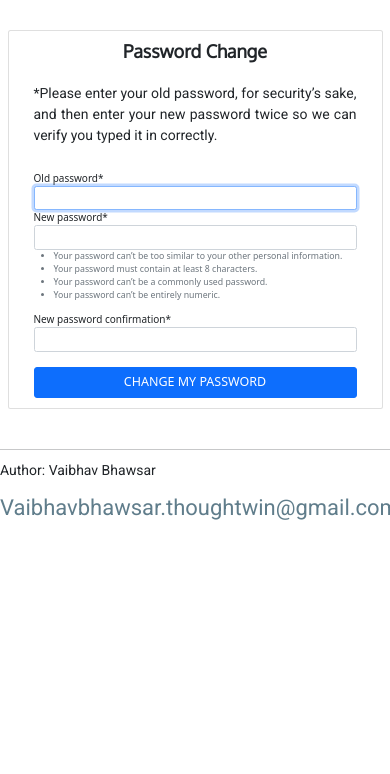
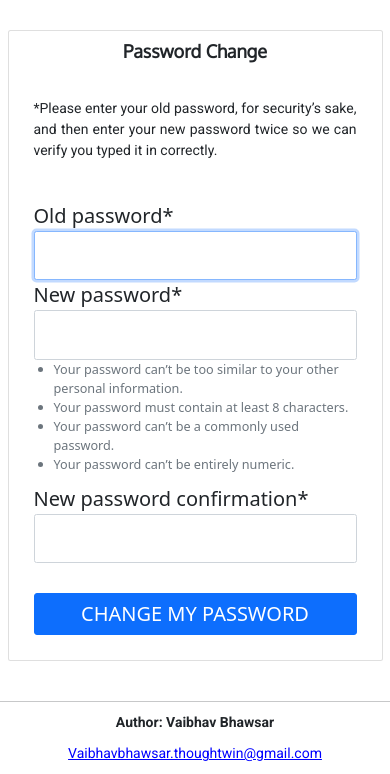
Before and after one commit to vaibhavbhwsr/mysite, a Django app: page /password_change/ in a window 390 px wide; the page is wider, and only the part inside the window is pictured. Shown: the part 84-858 px from the top of that part. Before the commit the page ends 604 px from the top of that part, so only its background shows below. Run offline with Django 3.2, Linux system fonts and the light colour scheme; the visitor is signed in with stand-in values (Sample User, id 1); some libraries are stand-ins or nearby versions; some web fonts are replaced.

Commit message:
Modified for css first time

```diff
--- a/mysite/mysite/apps/registration/static/css/style.css
+++ b/mysite/mysite/apps/registration/static/css/style.css
@@ -1,3 +1,64 @@
 .navigationBtn{
   margin-top: 1rem !important;
 }
+
+footer p {
+  display: inline;
+  font-weight: bold;
+}
+
+footer p a {
+  font-size: 1em;
+  float: right;
+  color: blue;
+  text-decoration: underline;
+}
+
+footer p a:hover {
+    color: blue;
+}
+
+.menu-item {
+    line-height: 1;
+}
+
+.card-body {
+    font-size: 1.5rem;
+}
+
+.form-control {
+    font-size: 1.5rem;
+}
+
+@media screen and (max-width:619px)
+{
+  footer p {
+    display: grid;
+    text-align: center;
+  }
+
+  .card-body {
+    font-size: 2em;
+  }
+
+  .text-muted {
+    font-size: 1.5vh;
+  }
+
+  .form-control {
+    line-height: 2;
+  }
+
+  .page-button {
+    display: grid;
+  }
+
+  button.btn.btn-lg.btn-primary.btn-block.text-uppercase {
+    margin-bottom: 15px;
+    font-size: 2rem;
+  }
+  .form-control {
+    font-size: 2rem;
+  }
+
+}
--- a/mysite/mysite/apps/registration/templates/registration/home.html
+++ b/mysite/mysite/apps/registration/templates/registration/home.html
@@ -1,9 +1,13 @@
 {% extends 'base.html' %}
+
 {% load static %}
+
 {% block title %}Hello! {{ user | capfirst }}{% endblock %}
+
 {% block extra_css %}
     <link href="{% static 'css/style.css' %}" rel="stylesheet" type="text/css" media="screen">
 {% endblock extra_css %}
+
 {% block content %}
 <div class="container">
     <div class="row d-flex justify-content-center">
@@ -47,6 +51,7 @@
     </div>
 </div>
 {% endblock content%}
+
 {% block extra_js %}
 <script type="text/javascript" src='{% static "js/ajax.js" %}'></script>
 {% endblock extra_js %}
--- a/mysite/mysite/apps/registration/templates/registration/login.html
+++ b/mysite/mysite/apps/registration/templates/registration/login.html
@@ -6,7 +6,7 @@
 {% block content %}
 <div class="container">
     <div class="row">
-        <div class="col-sm-9 col-md-7 col-lg-5 mx-auto">
+        <div class="col-12 col-lg-6 mx-auto">
             <div class="card card-signin my-5">
                 <div class="card-body mx-3">
                     <h5 class="card-title text-center"><b>Log In Here</b></h5>
@@ -16,7 +16,7 @@
                             {{ form | crispy }}
                         </fieldset>
                         <br />
-                        <div class="form-group">
+                        <div class="form-group page-button">
                             <button class="btn btn-lg btn-primary btn-block text-uppercase" type="submit">Log In
                             </button>
                             <a class="btn btn-lg btn-warning btn-block text-uppercase float-end" href="{% url 'password_reset' %}">Forgot Password?
--- a/mysite/mysite/apps/registration/templates/registration/pass/password_reset_confirm.html
+++ b/mysite/mysite/apps/registration/templates/registration/pass/password_reset_confirm.html
@@ -6,7 +6,7 @@
 {% block content %}
 <div class="container">
     <div class="row">
-        <div class="col-sm-9 col-md-7 col-lg-7 mx-auto">
+        <div class="col-12 col-lg-8 mx-auto">
             <div class="card card-signin my-5">
                 <div class="card-body mx-4">
                     <h5 class="card-title text-center"><b>Enter New Password</b></h5><br />
--- a/mysite/mysite/apps/registration/templates/registration/pass/password_reset_email.html
+++ b/mysite/mysite/apps/registration/templates/registration/pass/password_reset_email.html
@@ -6,7 +6,7 @@
 {% block content %}
 <div class="container">
     <div class="row">
-        <div class="col-sm-9 col-md-7 col-lg-7 mx-auto">
+        <div class="col-12 col-lg-8 mx-auto">
             <div class="card card-signin my-5">
                 <div class="card-body mx-4">
                     <h5 class="card-title text-center"><b>Password Reset</b></h5><br />
--- a/mysite/mysite/apps/registration/templates/registration/post/create_post.html
+++ b/mysite/mysite/apps/registration/templates/registration/post/create_post.html
@@ -5,10 +5,9 @@
 {% block title %}Create Post{% endblock %}
 {% block content %}
 
-<br><br>
 <div class="container">
     <div class="row">
-        <div class="col-sm-9 col-md-7 col-lg-5 mx-auto">
+        <div class="col-12 col-lg-6 mx-auto">
             <div class="card card-signin my-5">
                 <div class="card-body">
                     <h5 class="card-title text-center"><b>Create Your Post</b></h5>
@@ -17,7 +16,7 @@
                         <fieldset class="form-group"><br>
                             {{ form | crispy }}
                         </fieldset>
-                        <div class="form-group text-center">
+                        <div class="form-group page-button">
                             <br /><button class="btn btn-lg btn-primary btn-block text-uppercase" type="submit">{{ value }}
                             </button>
                             <br>
--- a/mysite/mysite/apps/registration/templates/registration/profile/password_change_form.html
+++ b/mysite/mysite/apps/registration/templates/registration/profile/password_change_form.html
@@ -6,7 +6,7 @@
 {% block content %}
 <div class="container">
     <div class="row">
-        <div class="col-sm-9 col-md-7 col-lg-7 mx-auto">
+        <div class="col-12 col-lg-8 mx-auto">
             <div class="card card-signin my-5">
                 <div class="card-body mx-4">
                     <h5 class="card-title text-center"><b>Password Change</b></h5><br />
@@ -17,8 +17,8 @@
                             {{ form | crispy }}
                         </fieldset>
                         <br />
-                        <div class="d-grid gap-2 col-12 mx-auto">
-                            <button class="btn btn-lg btn-primary text-uppercase" type="submit">Change My Password
+                        <div class="d-grid gap-2 col-12 mx-auto page-button">
+                            <button class="btn btn-lg btn-primary btn-block text-uppercase" type="submit">Change My Password
                             </button>
                         </div>
                     </form>
--- a/mysite/mysite/apps/registration/templates/registration/profile/update_profile.html
+++ b/mysite/mysite/apps/registration/templates/registration/profile/update_profile.html
@@ -19,7 +19,7 @@
                             {{ form | crispy }}
                         </fieldset>
                         <br />
-                        <div class="form-group">
+                        <div class="form-group page-button">
                             <button class="btn btn-lg btn-primary btn-block text-uppercase" type="submit">Update Profile</button>
                             <br>
                         </div>
--- a/mysite/mysite/apps/registration/templates/registration/signup.html
+++ b/mysite/mysite/apps/registration/templates/registration/signup.html
@@ -6,7 +6,7 @@
 {% block content %}
 <div class="container">
     <div class="row">
-        <div class="col-sm-9 col-md-9 col-lg-5 mx-auto">
+        <div class="col-12 col-lg-6 mx-auto">
             <div class="card card-singin my-5">
                 <div class="card-body mx-3">
                     <h5 class="card-title text-center"><b>Sign Up Here</b></h5>
@@ -16,7 +16,7 @@
                         <fieldset class="form-group"><br />
                             {{ form | crispy }}
                         </fieldset><br />
-                        <div class="form-group">
+                        <div class="form-group page-button">
                             <button class="btn btn-lg btn-primary btn-block text-uppercase" type="submit">
                                 Sign Up
                             </button>
```
